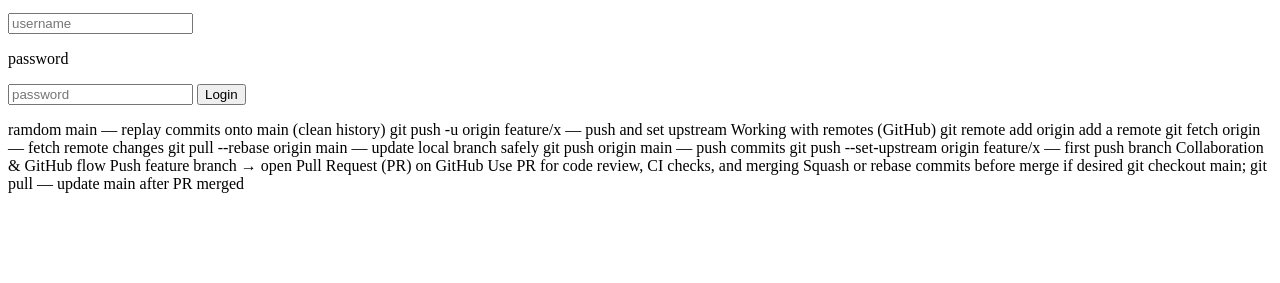
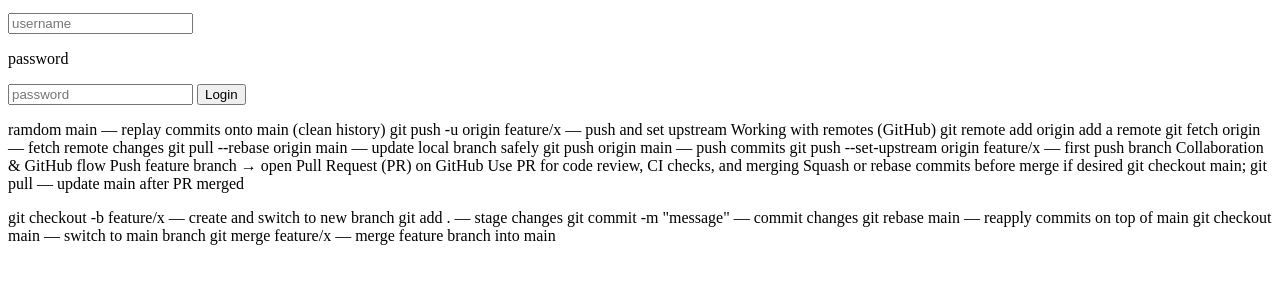
Before and after one commit to krushnaB7/git-prctice, a plain HTML site: page index.html in a window 1280 px wide. Shown: the part 101-384 px from the top of the page. Drawn offline with Linux system fonts and the light colour scheme.

Commit message:
i add new thing to my code in html

```diff
--- a/index.html
+++ b/index.html
@@ -34,6 +34,14 @@
                 Squash or rebase commits before merge if desired
                 git checkout main; git pull — update main after PR merged</p>
     </div>
+    <div>
+        <p>git checkout -b feature/x — create and switch to new branch
+            git add . — stage changes
+            git commit -m "message" — commit changes
+            git rebase main — reapply commits on top of main
+            git checkout main — switch to main branch
+            git merge feature/x — merge feature branch into main</p>
+    </div>
 
 </body>
 
```
